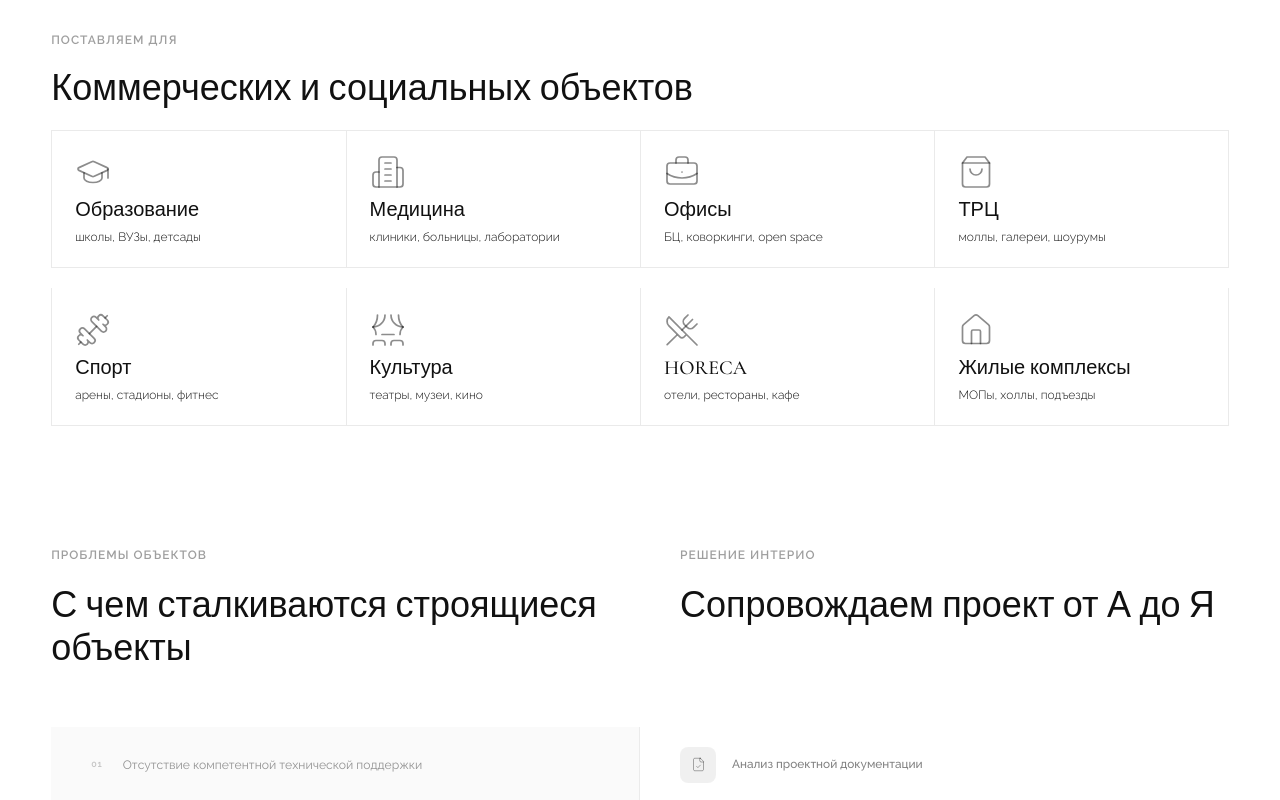
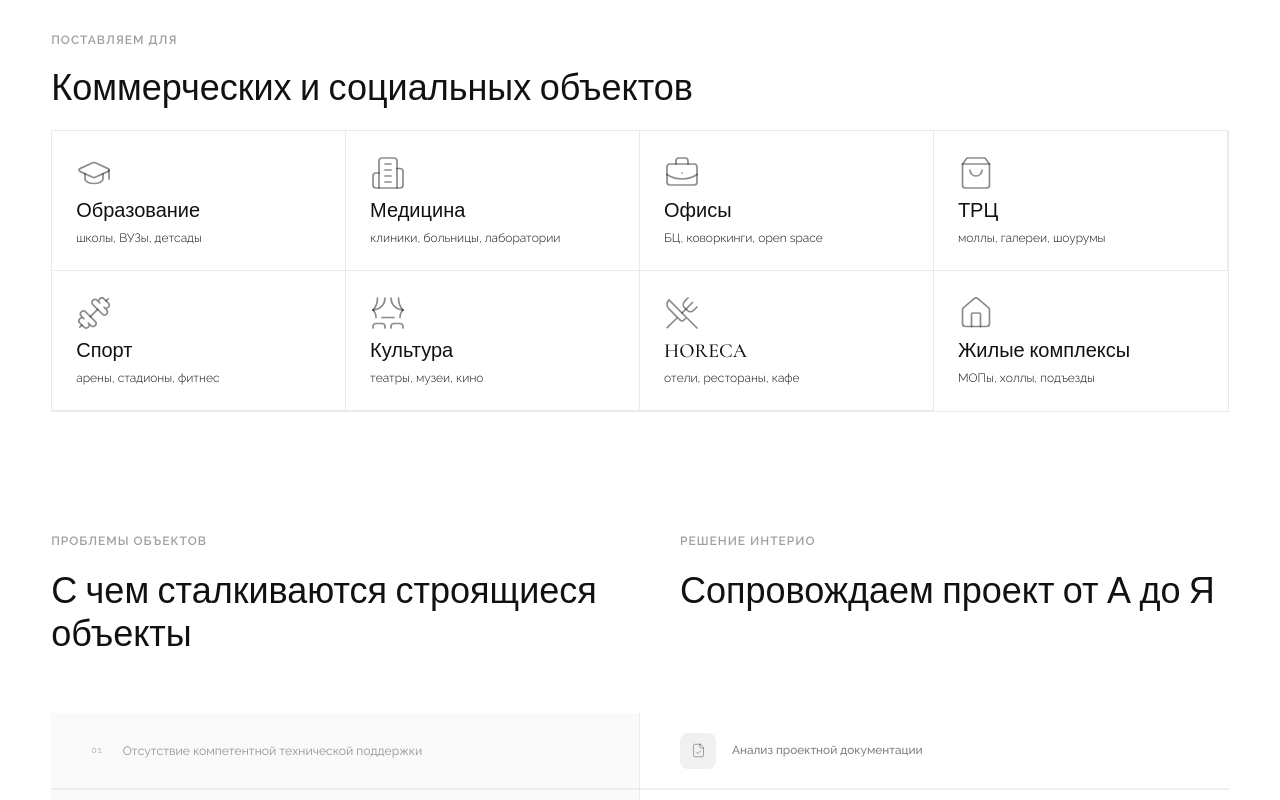
Before and after one commit to asadafar434-a11y/katya-landing, a React (Vite) app: page / in a window 1280 px wide. Shown: the part 720-1520 px from the top of the page. Built offline with nearby package versions, Linux system fonts and the light colour scheme.

Commit message:
Fix categories borders and catalog cards

```diff
--- a/src/app/App.tsx
+++ b/src/app/App.tsx
@@ -293,10 +293,6 @@ function HeadphonesIcon() {
   </svg></div>;
 }
 
-function Dot() {
-  return <div className="bg-[rgba(0,0,0,0.25)] rounded-[1.5px] shrink-0 size-[3px]" />;
-}
-
 /* ────────────────────────────────────────────────────────
    HEADER
 ──────────────────────────────────────────────────────── */
@@ -484,20 +480,12 @@ function HeroSection() {
 /* ────────────────────────────────────────────────────────
    ABOUT / CATEGORIES
 ──────────────────────────────────────────────────────── */
-type CardBorder = 'b-l-t' | 'b-l-t-r' | 'b-l' | 'b-l-r';
-function CategoryCard({ icon, title, subtitle, border }: {
-  icon: React.ReactNode; title: string; subtitle: string; border: CardBorder;
+function CategoryCard({ icon, title, subtitle }: {
+  icon: React.ReactNode; title: string; subtitle: string;
 }) {
-  const cls = {
-    'b-l-t':   'border-t border-b border-l',
-    'b-l-t-r': 'border',
-    'b-l':     'border-b border-l',
-    'b-l-r':   'border-b border-l border-r',
-  }[border];
   return (
-    <div className="flex-1 min-h-px min-w-0 relative">
-      <div className={`absolute inset-0 pointer-events-none border-[#eaeaea] ${cls}`} />
-      <div className="flex flex-col gap-[8px] items-start p-[16px] md:p-[24px] relative w-full">
+    <div className="h-full w-full min-h-[140px] min-w-px relative">
+      <div className="content-stretch flex flex-col gap-[8px] items-start p-[16px] md:p-[24px] relative w-full h-full">
         {icon}
         <p className="font-['Cormorant_Garamond',sans-serif] font-medium leading-[normal] text-[#111] text-[16px] md:text-[20px]">{title}</p>
         <p className="font-['Raleway',sans-serif] font-light leading-[normal] text-[#111] text-[10px] md:text-[12px]">{subtitle}</p>
@@ -519,19 +507,15 @@ function AboutSection() {
         <p className="font-['Raleway',sans-serif] font-semibold leading-[normal] text-[11px] md:text-[12px] text-[rgba(0,0,0,0.38)] tracking-[1px] uppercase">Поставляем для</p>
         <p className="font-['Cormorant_Garamond',sans-serif] font-light leading-[1.2] text-[#111] text-[26px] md:text-[36px]">Коммерческих и социальных объектов</p>
       </div>
-      {/* row 1 */}
-      <div className="grid grid-cols-2 md:grid-cols-4 w-full">
-        <CategoryCard border="b-l-t"   icon={<GraduationCap {...iconProps} />} title="Образование" subtitle="школы, ВУЗы, детсады" />
-        <CategoryCard border="b-l-t"   icon={<Building2 {...iconProps} />}     title="Медицина"    subtitle="клиники, больницы, лаборатории" />
-        <CategoryCard border="b-l-t"   icon={<BriefcaseBusiness {...iconProps} />} title="Офисы"   subtitle="БЦ, коворкинги, open space" />
-        <CategoryCard border="b-l-t-r" icon={<ShoppingBag {...iconProps} />}   title="ТРЦ"         subtitle="моллы, галереи, шоурумы" />
-      </div>
-      {/* row 2 */}
-      <div className="grid grid-cols-2 md:grid-cols-4 w-full">
-        <CategoryCard border="b-l"   icon={<Dumbbell {...iconProps} />}        title="Спорт"           subtitle="арены, стадионы, фитнес" />
-        <CategoryCard border="b-l"   icon={<Theater {...iconProps} />}         title="Культура"        subtitle="театры, музеи, кино" />
-        <CategoryCard border="b-l"   icon={<UtensilsCrossed {...iconProps} />} title="HORECA"          subtitle="отели, рестораны, кафе" />
-        <CategoryCard border="b-l-r" icon={<Home {...iconProps} />}            title="Жилые комплексы" subtitle="МОПы, холлы, подъезды" />
+      <div className="grid grid-cols-2 md:grid-cols-4 w-full items-stretch border border-[#eaeaea] divide-x divide-y divide-[#eaeaea]">
+        <CategoryCard icon={<GraduationCap {...iconProps} />} title="Образование" subtitle="школы, ВУЗы, детсады" />
+        <CategoryCard icon={<Building2 {...iconProps} />} title="Медицина" subtitle="клиники, больницы, лаборатории" />
+        <CategoryCard icon={<BriefcaseBusiness {...iconProps} />} title="Офисы" subtitle="БЦ, коворкинги, open space" />
+        <CategoryCard icon={<ShoppingBag {...iconProps} />} title="ТРЦ" subtitle="моллы, галереи, шоурумы" />
+        <CategoryCard icon={<Dumbbell {...iconProps} />} title="Спорт" subtitle="арены, стадионы, фитнес" />
+        <CategoryCard icon={<Theater {...iconProps} />} title="Культура" subtitle="театры, музеи, кино" />
+        <CategoryCard icon={<UtensilsCrossed {...iconProps} />} title="HORECA" subtitle="отели, рестораны, кафе" />
+        <CategoryCard icon={<Home {...iconProps} />} title="Жилые комплексы" subtitle="МОПы, холлы, подъезды" />
       </div>
     </div>
   );
@@ -762,16 +746,83 @@ function ProjectsSection() {
 /* ────────────────────────────────────────────────────────
    MATERIALS CATALOG
 ──────────────────────────────────────────────────────── */
-function MaterialList({ title, items }: { title: string; items: string[] }) {
+type CatalogCard = {
+  title: string;
+  description: string;
+  image: string;
+};
+
+const CATALOG_CARDS: CatalogCard[] = [
+  {
+    title: "Металлические потолки",
+    description: "Реечные, кассетные и грильято для общественных и коммерческих пространств.",
+    image: imgMotionImg2,
+  },
+  {
+    title: "Акустические системы",
+    description: "Потолки и острова для снижения шума в офисах, школах и медцентрах.",
+    image: imgMotionImg3,
+  },
+  {
+    title: "Линолеум",
+    description: "Гетерогенный, гомогенный и натуральный линолеум под высокий трафик.",
+    image: imgMotionImg4,
+  },
+  {
+    title: "LVT покрытия",
+    description: "Износостойкие модульные покрытия с быстрым монтажом и простой заменой.",
+    image: imgImg1,
+  },
+  {
+    title: "Спортивные покрытия",
+    description: "Безопасные и упругие решения для залов, арен и фитнес-пространств.",
+    image: imgImg2,
+  },
+  {
+    title: "Системы входных зон",
+    description: "Грязезащитные системы и ковролин для чистоты и долговечности интерьера.",
+    image: imgImg3,
+  },
+];
+
+function RotatingCatalog() {
+  const [paused, setPaused] = useState(false);
+  const cards = [...CATALOG_CARDS, ...CATALOG_CARDS];
+
   return (
-    <div className="relative w-full pb-[12px] border-b-[0.8px] border-[rgba(0,0,0,0.06)]">
-      <p className="font-['Cormorant_Garamond',sans-serif] font-light text-[#111] text-[16px] md:text-[18px] tracking-[-0.176px] mb-[8px]">{title}</p>
-      {items.map((item, i) => (
-        <div key={i} className="flex gap-[8px] items-center h-[17px] mb-[3px]">
-          <Dot />
-          <p className="font-['Raleway',sans-serif] font-normal text-[11px] md:text-[12px] text-[rgba(0,0,0,0.5)]">{item}</p>
-        </div>
-      ))}
+    <div className="relative w-full overflow-hidden">
+      <div
+        className="flex w-max gap-3 md:gap-4 py-1"
+        style={{ animation: "catalog-spin 32s linear infinite", animationPlayState: paused ? "paused" : "running" }}
+      >
+        {cards.map((card, idx) => (
+          <article
+            key={`${card.title}-${idx}`}
+            onMouseEnter={() => setPaused(true)}
+            onMouseLeave={() => setPaused(false)}
+            className="group relative h-[154px] md:h-[200px] w-[147px] md:w-[200px] shrink-0 overflow-hidden border border-[rgba(0,0,0,0.08)] bg-white flex flex-col"
+          >
+            <div className="relative flex-1 w-full overflow-hidden">
+              <img alt={card.title} className="h-full w-full object-cover transition-[transform,filter] duration-500 group-hover:scale-[1.03] group-hover:brightness-[0.88]" src={card.image} />
+              <div className="absolute inset-0 bg-[linear-gradient(180deg,rgba(0,0,0,0.08)_30%,rgba(0,0,0,0.64)_100%)]" />
+
+              <div className="absolute left-3 right-3 md:left-4 md:right-4 bottom-3 md:bottom-4 rounded-[8px] border border-[rgba(255,255,255,0.22)] bg-[rgba(17,17,17,0.74)] px-3 py-2 opacity-0 translate-y-2 transition-all duration-300 group-hover:opacity-100 group-hover:translate-y-0">
+                <p className="font-['Raleway',sans-serif] font-light text-[11px] md:text-[12px] leading-[1.4] text-[rgba(255,255,255,0.92)]">
+                  {card.description}
+                </p>
+              </div>
+            </div>
+
+            <div className="w-full bg-[rgba(17,17,17,0.92)] px-2 py-1.5 md:px-3 md:py-2">
+              <p className="font-['Cormorant_Garamond',sans-serif] font-light text-[12px] md:text-[14px] text-white leading-[1.1] whitespace-nowrap overflow-hidden text-ellipsis">
+                {card.title}
+              </p>
+            </div>
+          </article>
+        ))}
+      </div>
+      <div className="pointer-events-none absolute inset-y-0 left-0 w-[56px] md:w-[96px] bg-[linear-gradient(90deg,rgba(17,17,17,0.62)_0%,rgba(17,17,17,0)_100%)]" />
+      <div className="pointer-events-none absolute inset-y-0 right-0 w-[56px] md:w-[96px] bg-[linear-gradient(270deg,rgba(17,17,17,0.62)_0%,rgba(17,17,17,0)_100%)]" />
     </div>
   );
 }
@@ -784,23 +835,8 @@ function MaterialsSection() {
         <p className="font-['Cormorant_Garamond',sans-serif] font-light leading-[1.2] text-[#111] text-[24px] md:text-[36px]">Материалы для коммерческих и социальных объектов</p>
       </div>
 
-      <div className="flex flex-col md:flex-row items-start w-full border-t-[0.8px] border-[rgba(0,0,0,0.08)]">
-        <div className="flex flex-col gap-[14px] pt-[20px] md:pt-[28px] md:pr-[40px] pb-[0.8px] w-full md:w-1/2 border-b-[0.8px] md:border-b-[0.8px] border-[rgba(0,0,0,0.06)]">
-          <p className="font-['Raleway',sans-serif] font-semibold text-[11px] md:text-[12px] text-[rgba(0,0,0,0.35)] tracking-[1.152px] uppercase">Потолочные системы</p>
-          <div className="flex flex-col gap-[12px] w-full">
-            <MaterialList title="Металлические потолки" items={['реечные потолки', 'кассетные потолки', 'грильято']} />
-            <MaterialList title="Акустические системы"  items={['модульные акустические потолки', 'акустические острова']} />
-          </div>
-        </div>
-
-        <div className="flex flex-col gap-[14px] pt-[20px] md:pt-[28px] md:pl-[40px] pb-[0.8px] w-full md:w-1/2 border-b-[0.8px] md:border-l-[0.8px] border-[rgba(0,0,0,0.06)]">
-          <p className="font-['Raleway',sans-serif] font-semibold text-[11px] md:text-[12px] text-[rgba(0,0,0,0.35)] tracking-[1.152px] uppercase">Коммерческие напольные покрытия</p>
-          <div className="flex flex-col gap-[12px] w-full">
-            <MaterialList title="Линолеум"             items={['гетерогенный линолеум', 'гомогенный линолеум', 'натуральный линолеум']} />
-            <MaterialList title="Специальные покрытия" items={['LVT покрытия', 'спортивные покрытия', 'токопроводящие и токорассеивающие', 'противоскользящие покрытия', 'акустический линолеум']} />
-            <MaterialList title="Системы входных зон"  items={['грязезащитные входные системы', 'иглопробивной ковролин']} />
-          </div>
-        </div>
+      <div className="w-full border-t-[0.8px] border-[rgba(0,0,0,0.08)] pt-[16px] md:pt-[22px]">
+        <RotatingCatalog />
       </div>
     </div>
   );
--- a/src/styles/theme.css
+++ b/src/styles/theme.css
@@ -1,3 +1,11 @@
+@keyframes catalog-spin {
+  from {
+    transform: translateX(0);
+  }
+  to {
+    transform: translateX(calc(-50% - 6px));
+  }
+}
 @custom-variant dark (&:is(.dark *));
 
 :root {
```
